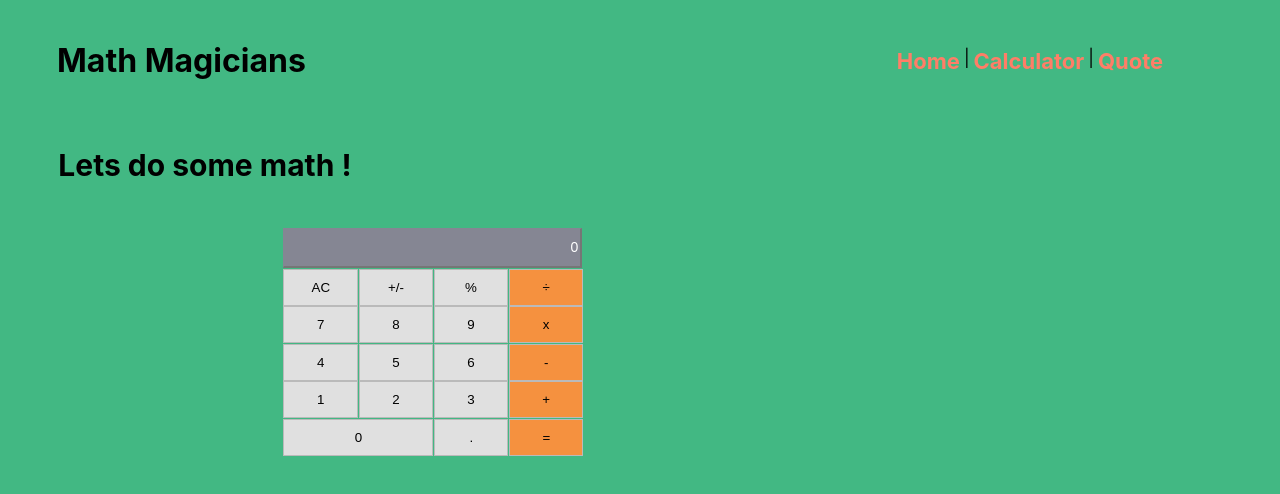
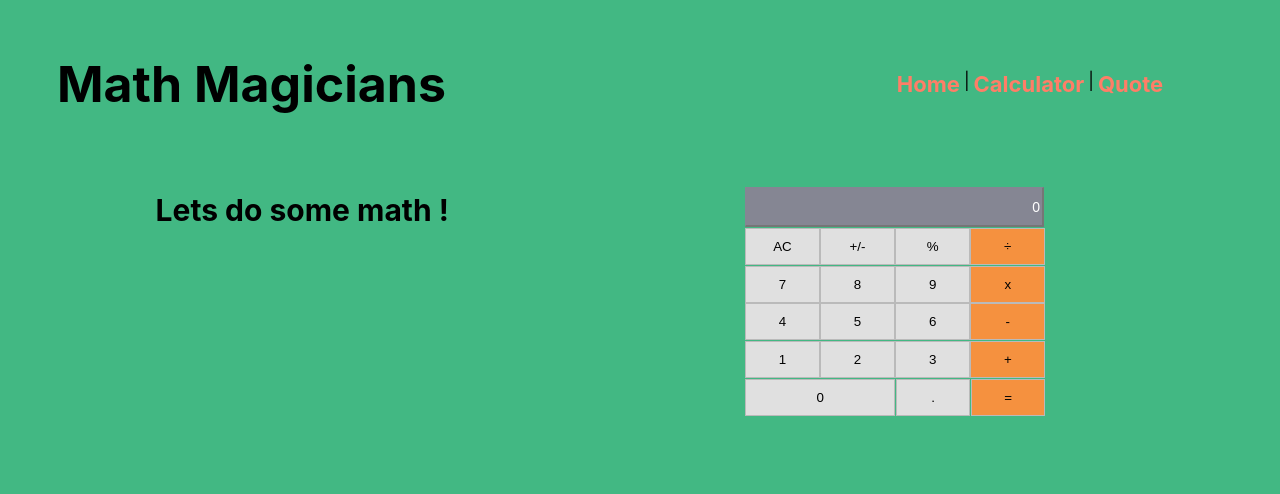
Before and after one commit to IvonneBenitesRodriguez/mathMagicians, a React (Create React App) app: page /calculatordisplay in a window 1280 px wide. Shown: the top 494 px of the page. Built offline with nearby package versions, Linux system fonts and the light colour scheme.

Commit message:
Style: update file

```diff
--- a/src/styles/style.css
+++ b/src/styles/style.css
@@ -89,3 +89,14 @@ div.buttonsModified {
   width: 100%;
   margin-left: 2.5%;
 }
+
+div.content {
+  display: flex;
+  width: 100%;
+  gap: 200px;
+  padding-left: 10%;
+}
+
+h1 {
+  font-size: 50px;
+}
```
